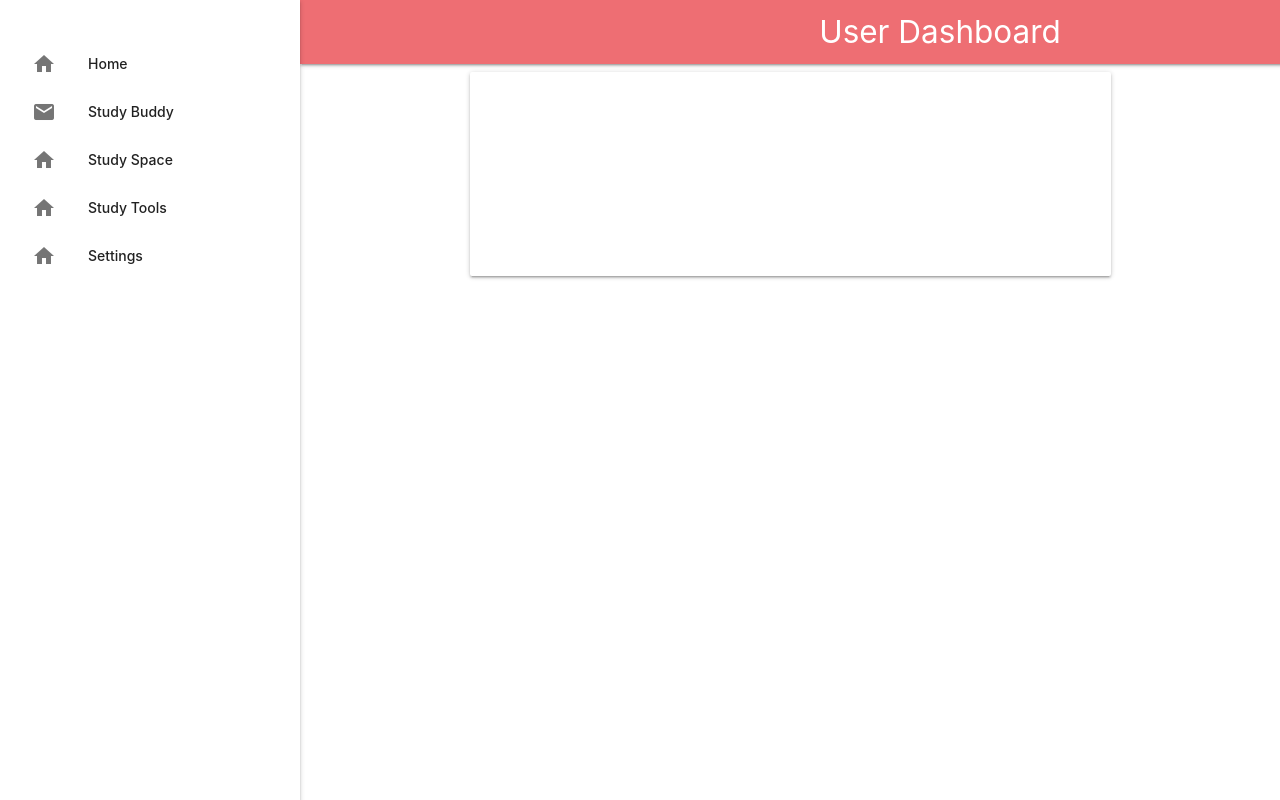
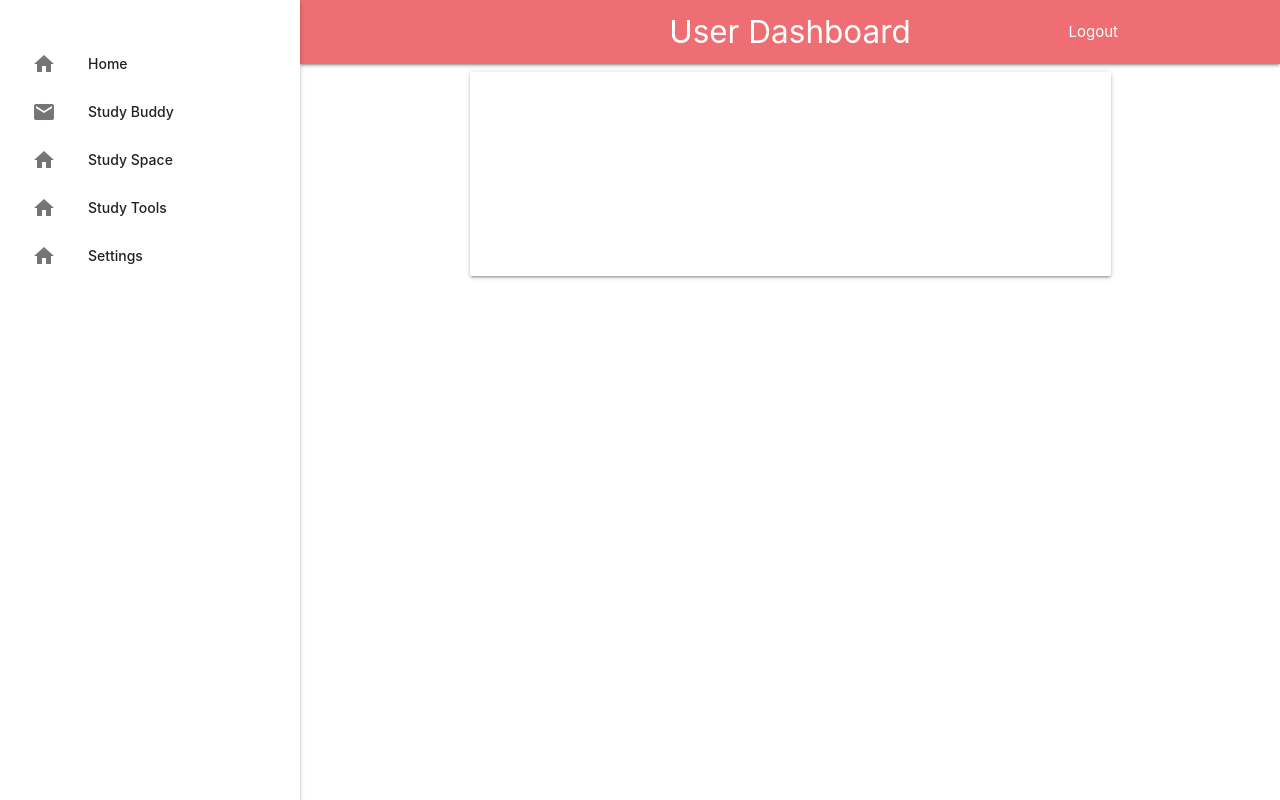
Before and after one commit to angelatom/celsius, a Flask app: page /test in a window 1280 px wide. Run offline with Flask 2, Linux system fonts and the light colour scheme; a map, chart or similar area stays blank.

Commit message:
Bugfix and formatting

```diff
--- a/static/navbar.css
+++ b/static/navbar.css
@@ -1,9 +1,9 @@
-header, body, footer {
+body {
     padding-left: 300px;
 }
 
 @media only screen and (max-width : 992px) {
-    header, body, footer {
+    body {
     padding-left: 0;
     }
 }
--- a/templates/dashboard.html
+++ b/templates/dashboard.html
@@ -1,15 +1,18 @@
 <!DOCTYPE html>
 <html>
+
 <head>
 	<title>Dashboard</title>
 	<link rel="stylesheet" href="https://cdnjs.cloudflare.com/ajax/libs/materialize/1.0.0/css/materialize.min.css">
 	<link href="https://fonts.googleapis.com/icon?family=Material+Icons" rel="stylesheet">
-        <meta name="viewport" content="width=device-width, initial-scale=1.0"/>
+	<meta name="viewport" content="width=device-width, initial-scale=1.0" />
 	<link rel="stylesheet" type="text/css" href="../static/navbar.css">
 </head>
+
 <body>
-        <div class="navbar-fixed">
-	         <nav>
+	<header>
+		<nav class="top-nav">
+			<div class="container">
 				<div class="nav-wrapper">
 					<a href="/" class="brand-logo center">User Dashboard</a>
 					<a href="" data-target="slide-out" class="sidenav-trigger"><i class="material-icons">menu</i></a>
@@ -17,8 +20,9 @@
 						<li><a href="/logout"> Logout </a></li>
 					</ul>
 				</div>
+			</div>
 		</nav>
-	      </div>
+	</header>
 	<ul class="sidenav sidenav-fixed bg" id="slide-out">
 		<li>
 			<div class="user-view">
```
Lines whose indentation alone changed are shown as unchanged.
